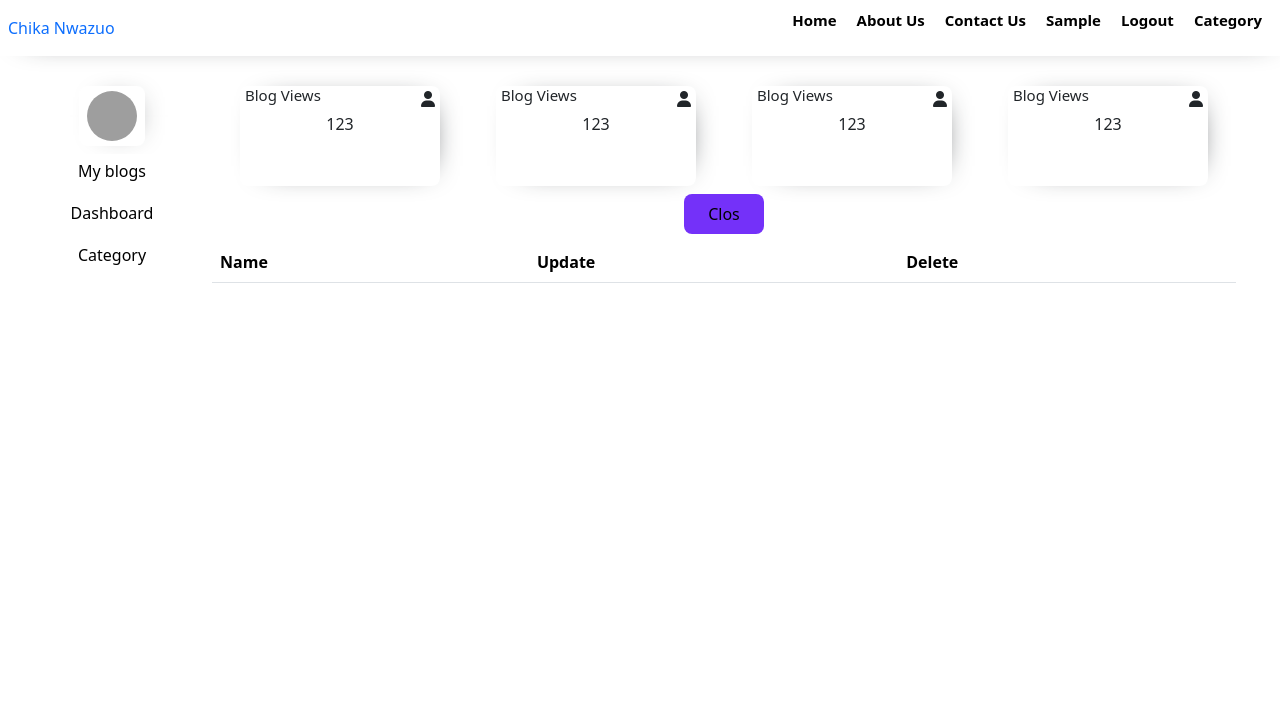
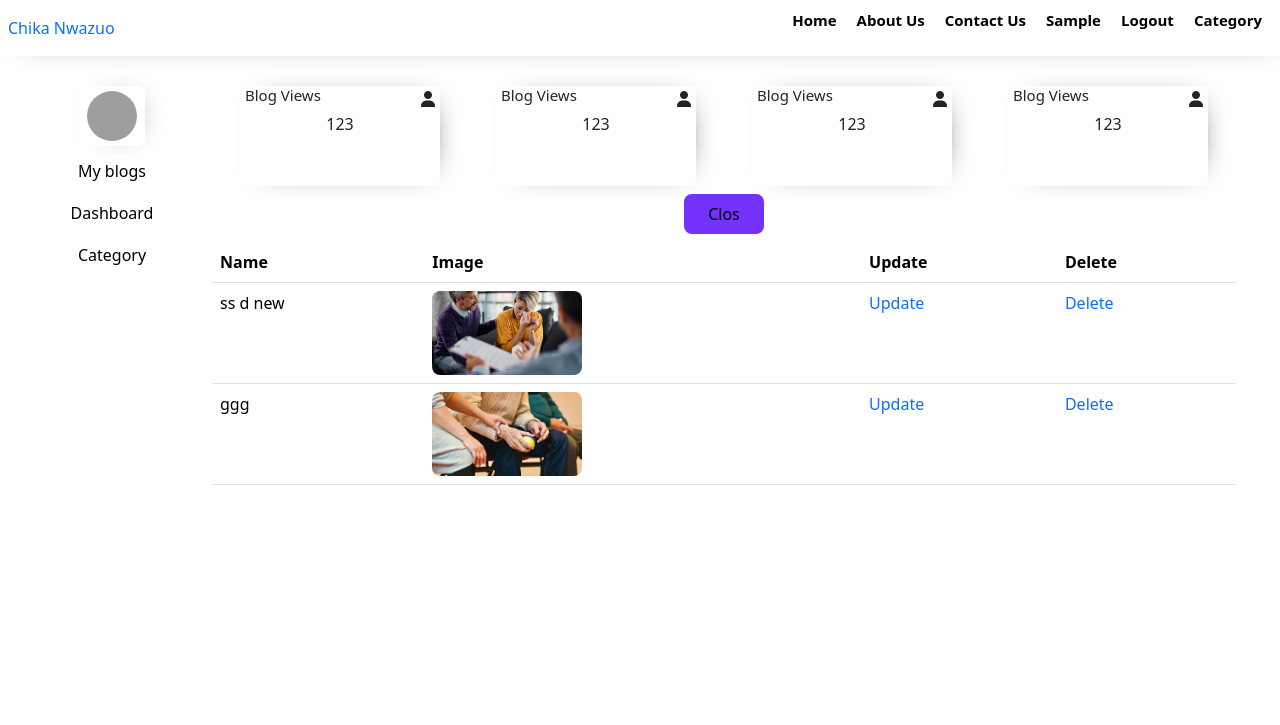
Before and after one commit to Bright11/python-flask, a Flask app: page /addblog in a window 1280 px wide. Shown: the top 725 px of the page. Run offline with Flask 3, Linux system fonts and the light colour scheme; the visitor is signed in with stand-in values (Sample User, id 1); lists and menus that the app fills with data are empty; some libraries are stand-ins or nearby versions; grey boxes are pictures that could not be loaded.

Commit message:
edit blog page

```diff
--- a/blueprint/addblog.py
+++ b/blueprint/addblog.py
@@ -1,4 +1,4 @@
-from flask import Flask, Blueprint, redirect, render_template,url_for,flash,session,request
+from flask import Flask, Blueprint, redirect, render_template,url_for,flash,request,session as newsession
 from forms import PostForm
 from werkzeug.utils import secure_filename
 from models import Post,db,Category
@@ -25,11 +25,13 @@ def allowed_file(filename):
 
 @addblog_page.route("/addblog",methods=['GET','POST'])
 def addblog():
+    user= newsession.get('user_id')
     cat=Category.query.all()
+    post=Post.query.filter_by(user_id=user).all()
     blogform=PostForm()
     if blogform.validate_on_submit():
 
-        user=session['user_id'],
+
         # slug
         slug=blogform.title.data.lower()
         slug=slug.replace(' ','-')
@@ -60,4 +62,4 @@ def addblog():
             pass
         pass
     else:
-        return render_template("admin/addblog.html",blogform=blogform,cat=cat)
+        return render_template("admin/addblog.html",blogform=blogform,cat=cat,post=post)
--- a/static/css/admin.css
+++ b/static/css/admin.css
@@ -121,3 +121,8 @@
     padding: 8px;
     border-radius: 8px;
 }
+.myblog-img img{
+    width: 150px;
+    border-radius: 8px;
+    object-fit: cover;
+}
--- a/templates/admin/addblog.html
+++ b/templates/admin/addblog.html
@@ -43,17 +43,32 @@
             <thead>
               <tr>
                 <th scope="col">Name</th>
+                <th scope="col">Image</th>
                 <th scope="col">Update</th>
                 <th scope="col">Delete</th>
               </tr>
             </thead>
             <tbody>
+              {% for p in post %}
+              <tr>
+                <td>{{p.title}}</td>
+                <td class="myblog-img">
+                  <img src="{{ url_for('static', filename='blogsimg/' + p.image) }}" alt="Blog image">
+                </td>
+                <td><a href="">Update</a></td>
+                <td><a href="">Delete</a></td>
+              </tr>
+              {% endfor %}
+             {#
+              {% for c in cat %}
+              <td>{{ c.name }}</td>
 
+              {% for p in c.posts %}
+                <td>{{ p.title }}</td>
+              {% endfor %}
 
-
-
-
-
+            {% endfor %}
+             #}
 
             </tbody>
           </table>
```
Also changed, not shown: blueprint/editblog.py (added), instance/blogdb.db, static/blogsimg/135ccc72-dbc1-4aec-9b02-e8f196f7090em5.jpg (added), static/blogsimg/b1167099-5453-409a-9aaa-9d6c99bd0d49m5.jpg (added), static/blogsimg/d9fbdb95-5953-4bfa-9783-67f4bab79409m5.jpg (added), static/blogsimg/e9fead1d-0b8b-4aba-9f46-0f06598e6171m5.jpg (added), static/blogsimg/ecec199c-c7b8-46b3-8d06-ead40b0b6518m6.jpg (added), templates/admin/editblog.html (added).
